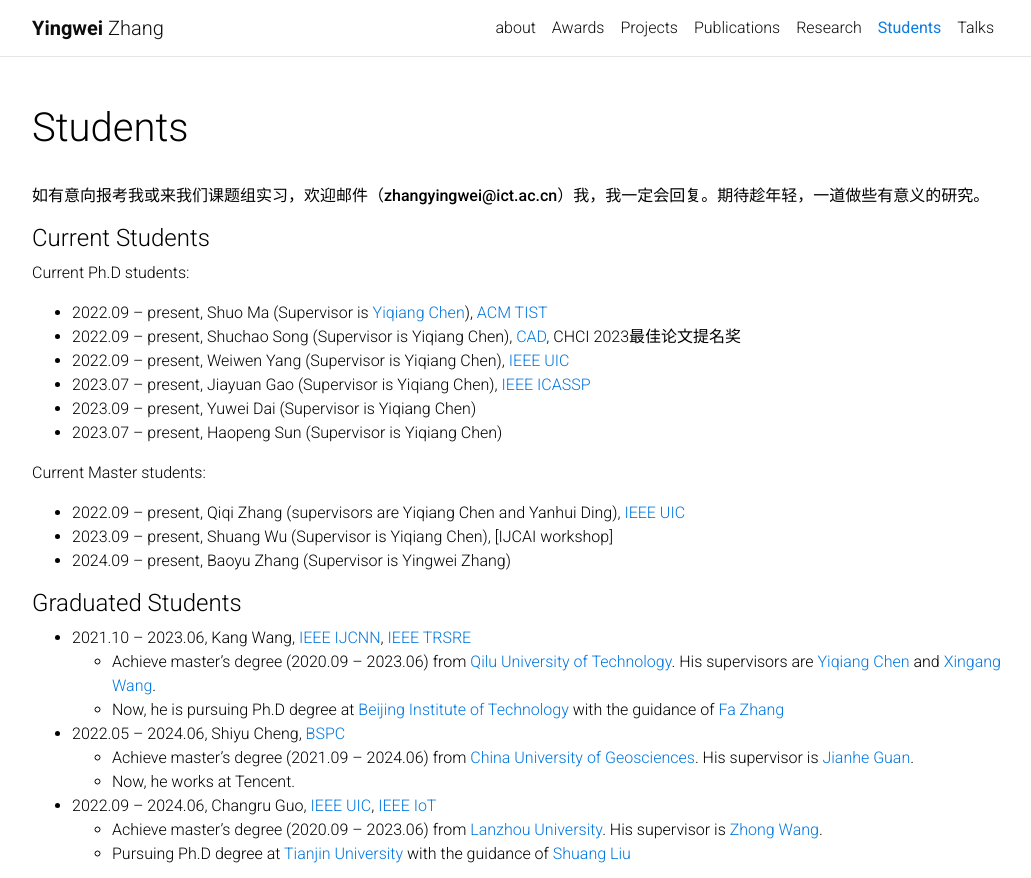
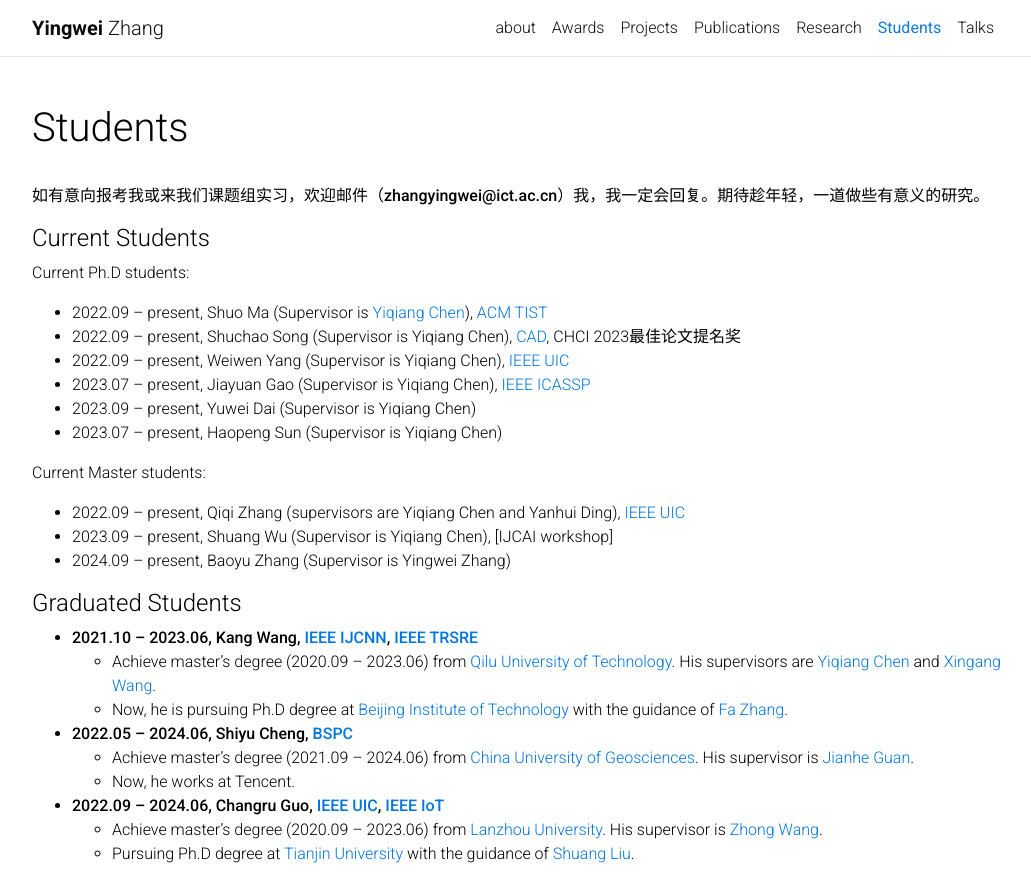
Before and after one commit to M-youyou/M-youyou.github.io, a Jekyll site: the page built from _pages/others.md, in a window 1280 px wide and 982 px high, cut to the strip 0-878 px from the top of the window. Shown: the whole strip, without its empty margins (123-1154 px from the left). Built offline with Jekyll 4.4.1, drawn with Linux system fonts in a browser that asks for light colours; comment, search, counter and statistics services are not loaded.

```diff
--- a/_pages/others.md
+++ b/_pages/others.md
@@ -28,15 +28,15 @@ Current Master students:
 
 #### Graduated Students
 
-- 2021.10 -- 2023.06, Kang Wang, [IEEE IJCNN](https://ieeexplore.ieee.org/abstract/document/9892711), [IEEE TRSRE](https://ieeexplore.ieee.org/abstract/document/10175382)
+- **2021.10 -- 2023.06, Kang Wang, [IEEE IJCNN](https://ieeexplore.ieee.org/abstract/document/9892711), [IEEE TRSRE](https://ieeexplore.ieee.org/abstract/document/10175382)**
   - Achieve master's degree (2020.09 -- 2023.06) from [Qilu University of Technology](https://www.qlu.edu.cn/). His supervisors are [Yiqiang Chen](http://www.ict.ac.cn/sourcedb/cn/jssrck/200909/t20090917_2496596.html) and [Xingang Wang](http://teacher.qlu.edu.cn/xxxy/wxg/main.htm).
-  - Now, he is pursuing Ph.D degree at [Beijing Institute of Technology](https://www.bit.edu.cn/) with the guidance of [Fa Zhang](https://smt.bit.edu.cn/szdw/jsml/bssds/6de6308941ca4ed0bfb252e52087598a.htm)
-- 2022.05 -- 2024.06, Shiyu Cheng, [BSPC]()
+  - Now, he is pursuing Ph.D degree at [Beijing Institute of Technology](https://www.bit.edu.cn/) with the guidance of [Fa Zhang](https://smt.bit.edu.cn/szdw/jsml/bssds/6de6308941ca4ed0bfb252e52087598a.htm).
+- **2022.05 -- 2024.06, Shiyu Cheng, [BSPC]()**
   - Achieve master's degree (2021.09 -- 2024.06) from [China University of Geosciences](https://www.cugb.edu.cn/). His supervisor is [Jianhe Guan](https://www.x-mol.com/university/faculty/206980).
   - Now, he works at Tencent.
-- 2022.09 -- 2024.06, Changru Guo, [IEEE UIC](https://ieeexplore.ieee.org/abstract/document/10449131), [IEEE IoT](https://ieeexplore.ieee.org/abstract/document/10475144)
+- **2022.09 -- 2024.06, Changru Guo, [IEEE UIC](https://ieeexplore.ieee.org/abstract/document/10449131), [IEEE IoT](https://ieeexplore.ieee.org/abstract/document/10475144)**
   - Achieve master's degree (2020.09 -- 2023.06) from [Lanzhou University](https://www.lzu.edu.cn/). His supervisor is [Zhong Wang](https://xxxy.lzu.edu.cn/shiziduiwu/jiaoshiduiwu/fujiaoshou/2020/0920/132708.html).
-  - Pursuing Ph.D degree at [Tianjin University]() with the guidance of [Shuang Liu](https://amt.tju.edu.cn/portal/teachers/getperson/id/24/sId/3/bId/2.html)
+  - Pursuing Ph.D degree at [Tianjin University]() with the guidance of [Shuang Liu](https://amt.tju.edu.cn/portal/teachers/getperson/id/24/sId/3/bId/2.html).
 
 <!-- #### Collaborators in Computer Sciences
 
```
